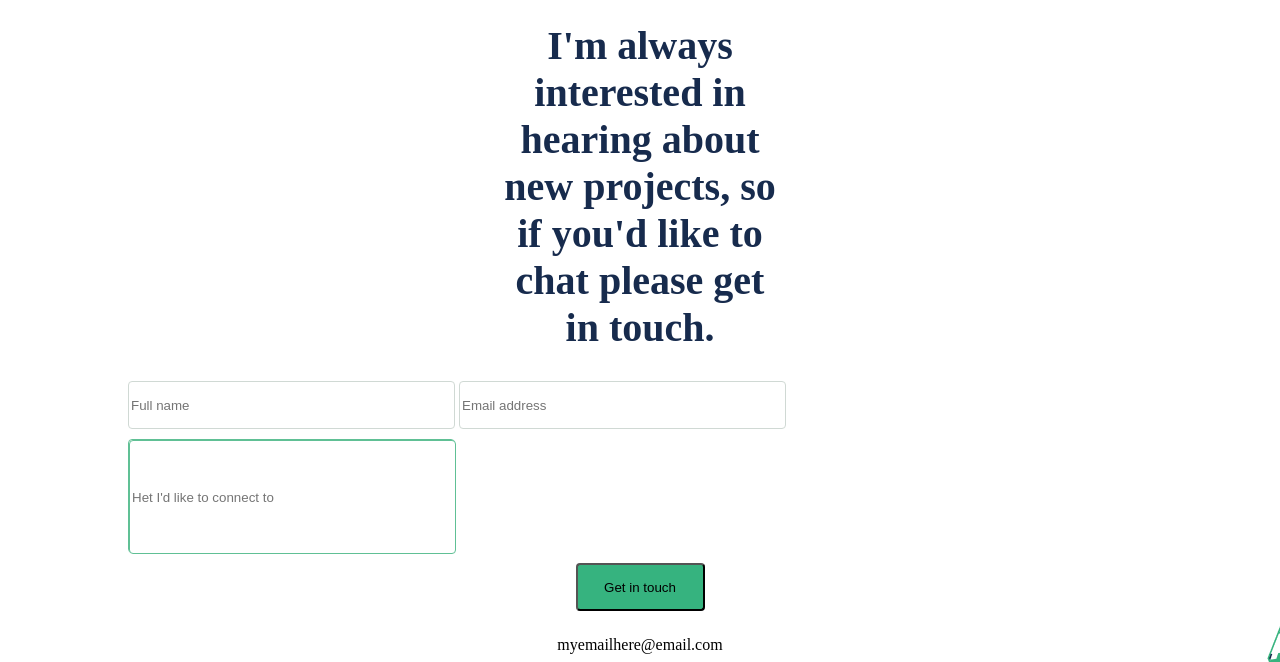
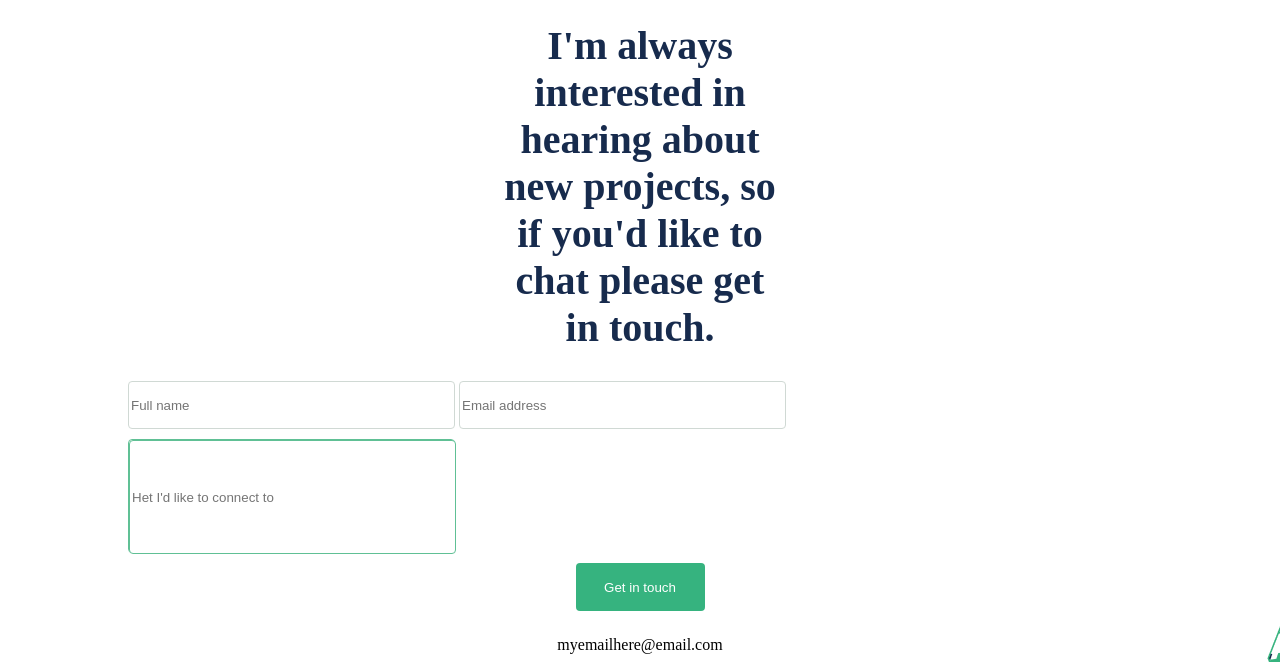
Before and after one commit to tusinahmed/protfolio-web-site, a website: page index.html in a window 1280 px wide. Shown: the part 3228-3890 px from the top of the page. Drawn offline with Linux system fonts and the light colour scheme.

Commit message:
btn update

```diff
--- a/style.css
+++ b/style.css
@@ -370,13 +370,13 @@
 }
 
 .btnsubmit {
-  align-items: center;
-  padding: 12px;
-  gap: 10px;
   width: 129px;
   height: 48px;
   background: #36b37f;
   border-radius: 4px;
+  color: white;
+  border: none;
+
   margin: 0 auto;
   display: block;
 }
```
